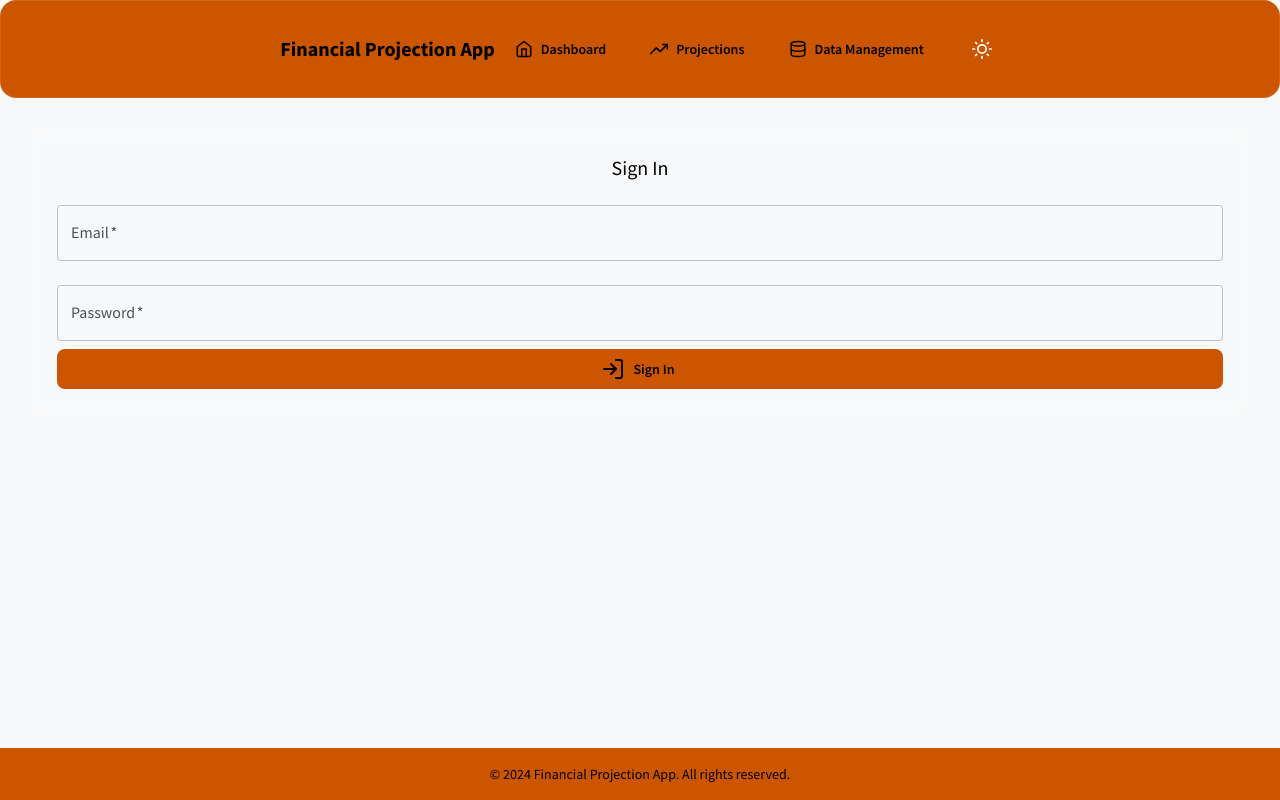
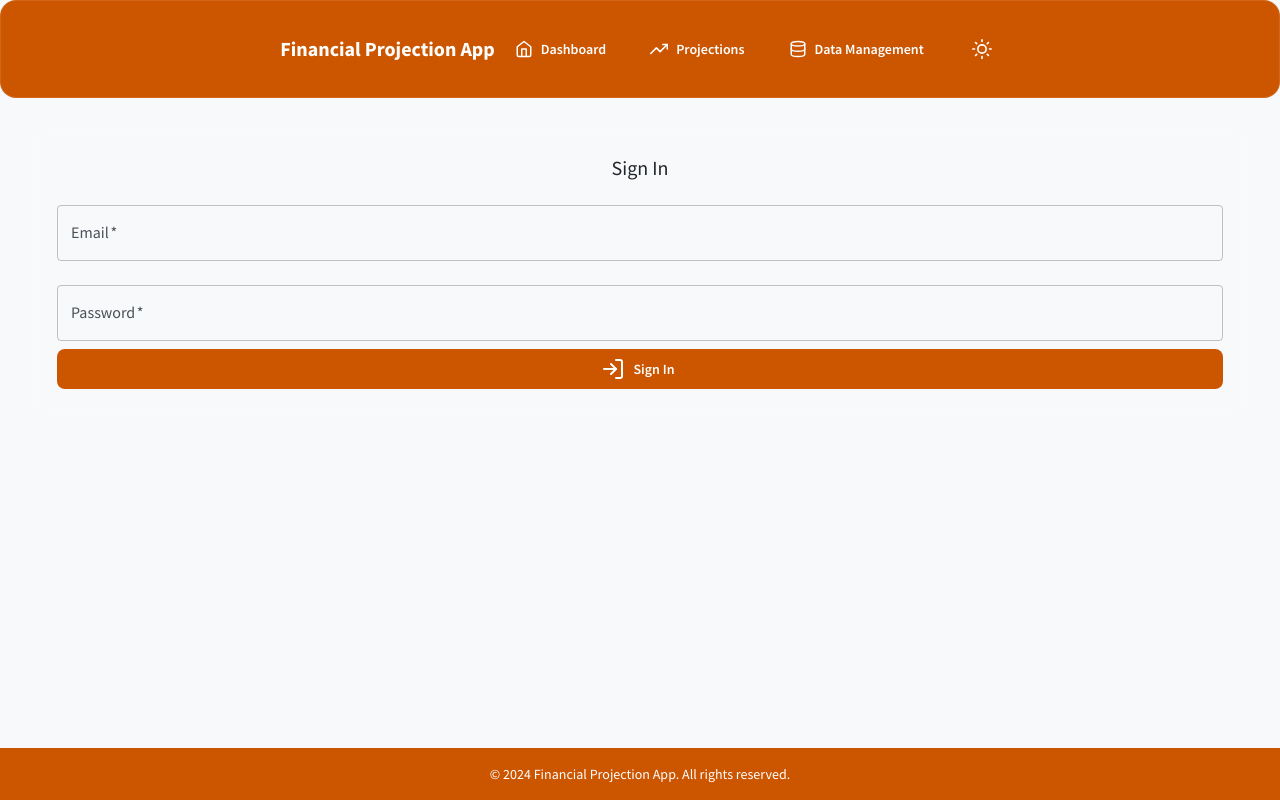
Before and after one commit to DrewDeMo/tcl-quill, a React (Vite) app: page /signin in a window 1280 px wide. Built offline with nearby package versions, Linux system fonts and the light colour scheme; no server answers.

Commit message:
Minor CSS changes.

```diff
--- a/src/App.css
+++ b/src/App.css
@@ -153,25 +153,6 @@ body[data-theme='dark'] .MuiPaper-root {
   border-radius: var(--border-radius);
 }
 
-body[data-theme='dark'] .MuiButton-root {
-  color: var(--text-light);
-}
-
-body[data-theme='dark'] .MuiTypography-root {
-  color: var(--text-light);
-}
-
-body[data-theme='light'] .MuiPaper-root {
-
-}
-
-body[data-theme='light'] .MuiButton-root {
-  color: var(--text-dark);
-}
-
-body[data-theme='light'] .MuiTypography-root {
-  color: var(--text-dark);
-}
 
 /* Additional Global Styles */
 .MuiTypography-h4, .MuiTypography-h5, .MuiTypography-h6 {
```
